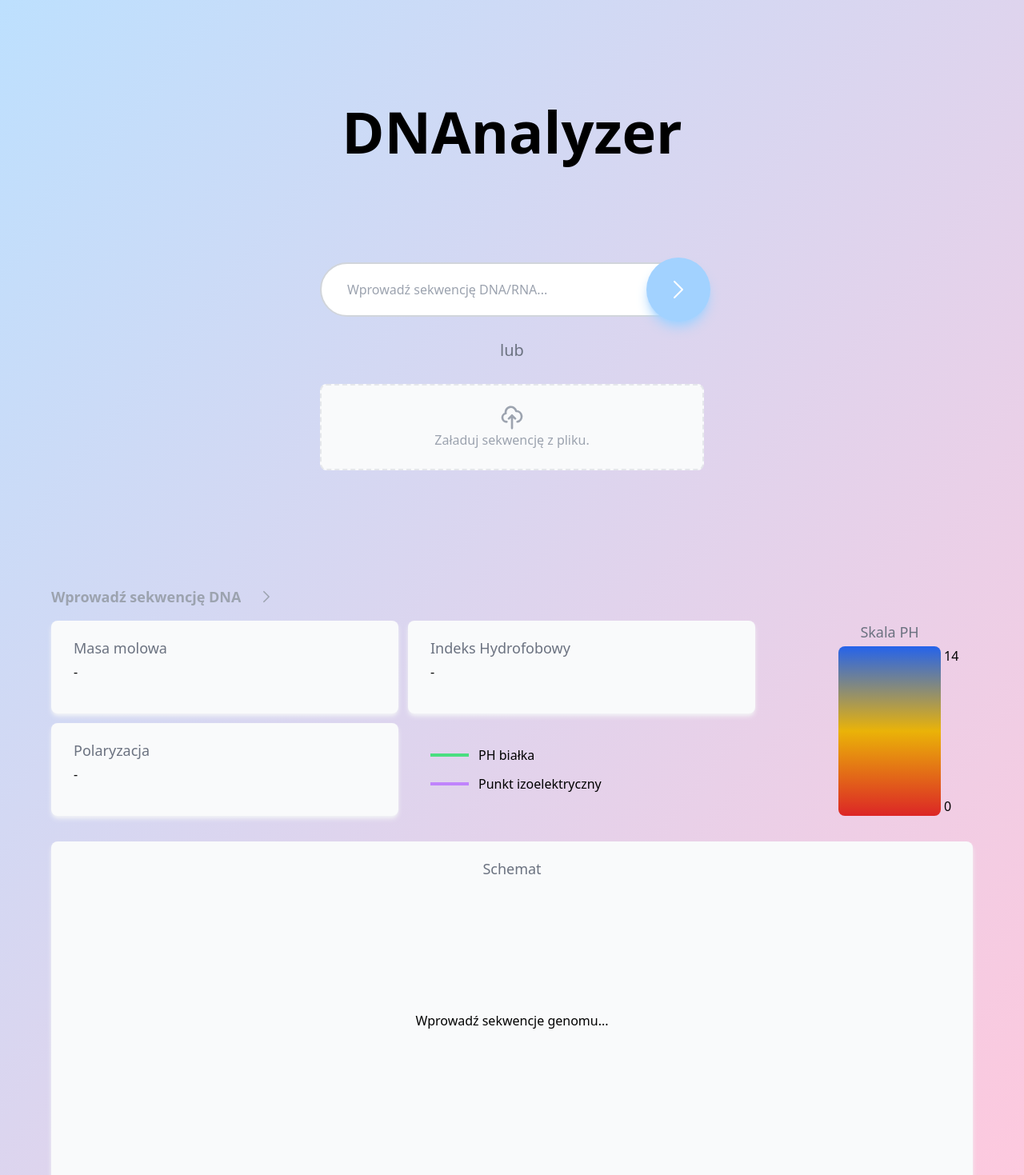
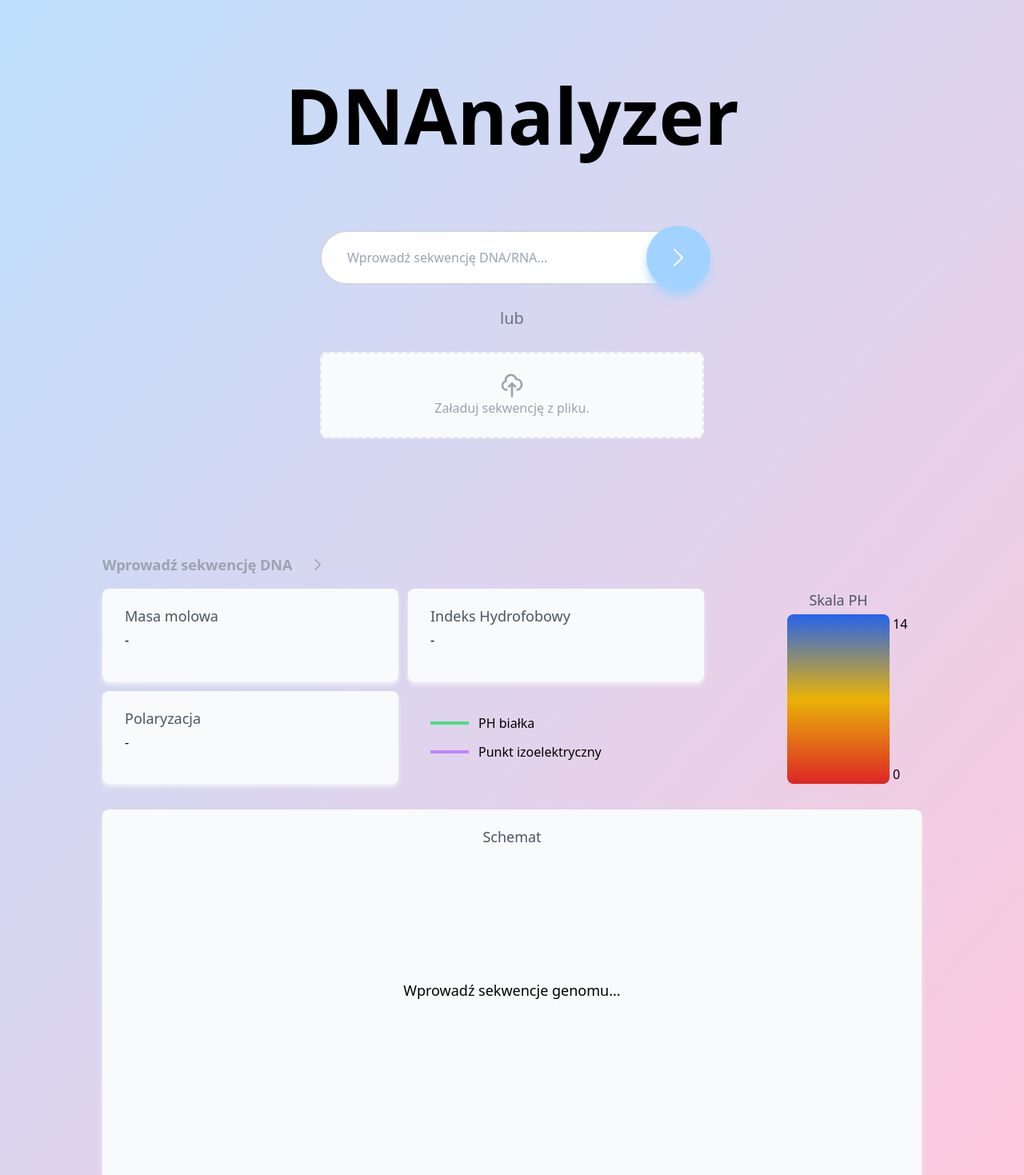
Before and after one commit to bog2n/science-cup, a Next.js app in the folder frontend/: page / in a window 1280 px wide. Shown: the top 1469 px of the page at 80% size. Built offline with nearby package versions, Linux system fonts and the light colour scheme.

Commit message:
Split code

```diff
--- a/frontend/components/Card.tsx
+++ b/frontend/components/Card.tsx
@@ -1,7 +1,9 @@
 import React from "react";
+// Types
+import { ReactNode } from "react";
 
 interface IProps {
-  children: React.ReactNode;
+  children: ReactNode;
 }
 
 export default function Card({ children }: IProps) {
--- a/frontend/components/DataCard.tsx
+++ b/frontend/components/DataCard.tsx
@@ -1,4 +1,3 @@
-import { spawn } from "child_process";
 import React from "react";
 
 // Components
@@ -11,17 +10,18 @@ interface IProps {
 }
 
 export default function DataCard({ title, data, unit }: IProps) {
-  // When protein is not selected.
+  //* When protein is not selected.
   if (data === undefined) {
     return (
       <Card>
-        <h2 className="text-gray-500 text-lg">{title}</h2>
+        <h2 className="">{title}</h2>
         <span>-</span>
       </Card>
     );
   }
 
-  // When protein is selected.
+  //* When protein is selected.
+  // Round data to 2 decimal places.
   const roundedData = Math.round(data * 100) / 100;
 
   // Add + or - prefix for polarization.
@@ -30,9 +30,9 @@ export default function DataCard({ title, data, unit }: IProps) {
 
   return (
     <Card>
-      <h2 className="text-gray-500 text-lg">{title}</h2>
+      <h2 className="">{title}</h2>
 
-      <span className="text-3xl text-black font-bold">{`${prefix}${roundedData}
+      <span className="data-text">{`${prefix}${roundedData}
           ${unit ? ` ${unit}` : ""}`}</span>
     </Card>
   );
--- a/frontend/components/FileInput.tsx
+++ b/frontend/components/FileInput.tsx
@@ -1,4 +1,5 @@
 import React from "react";
+// Icons
 import UploadIcon from "./Icons/UploadIcon";
 
 interface IProps {
--- a/frontend/components/Form.tsx
+++ b/frontend/components/Form.tsx
@@ -1,51 +1,46 @@
 import React, { ChangeEvent, FormEvent, useEffect } from "react";
+import { useState } from "react";
+// Icons
 import RightArrow from "./Icons/RightArrow";
-import UploadIcon from "./Icons/UploadIcon";
-import { useState } from "react";
+// Components
 import FileInput from "./FileInput";
+import TextInput from "./TextInput";
 
 export default function Form({ dataHandler }: any) {
+  // States
   const [genomeString, setGenomeString] = useState<string>("");
   const [genomeFile, setGenomeFile] = useState<any>(null);
   // Handlers
   function submitHandler(e: any) {
+    // Disable default behaviour.
     e.preventDefault();
+    // Send data to index.
     dataHandler(genomeString, genomeFile);
+    resetInputs();
   }
 
-  function uploadFileHandler(newFile: any) {
-    setGenomeFile(newFile);
-  }
+  //Effects
+  useEffect(() => {
+    if (genomeFile === null) return;
+    // Send data to index after file is uploaded.
+    dataHandler(genomeString, genomeFile);
+    resetInputs();
+  }, [genomeFile]);
+  // Functions
   function resetInputs() {
     setGenomeFile(null);
     setGenomeString("");
   }
-  useEffect(() => {
-    if (genomeFile === null) return;
-    dataHandler(genomeString, genomeFile);
-    resetInputs();
-  }, [genomeFile]);
-
   return (
     <form onSubmit={submitHandler} className="flex flex-col items-center gap-7">
       {/* Text input. */}
-      <div className="relative w-[30rem]">
-        <input
-          value={genomeString}
-          onChange={(e: any) => setGenomeString(e.target.value)}
-          type="text"
-          placeholder="Wprowadź sekwencję DNA/RNA..."
-          className="block w-full pl-8 pr-24 py-5 rounded-full  border-gray-300 border-2 "
-        />
-        {/* Arrow button. */}
-        <button className="flex justify-center items-center h-20 aspect-square  absolute -right-2 top-1/2 rounded-full text-white bg-[#A2D2FF] transform -translate-y-1/2 hover:scale-110 transition-transform shadow-lg shadow-[#A2D2FF]">
-          {/* Arrow icon */}
-          <RightArrow classes="w-8 h-8" />
-        </button>
-      </div>
+      <TextInput
+        value={genomeString}
+        handleChange={(newValue: string) => setGenomeString(newValue)}
+      />
       <span className="text-xl text-gray-500">lub</span>
       {/* File input. */}
-      <FileInput uploadFileHandler={uploadFileHandler} />
+      <FileInput uploadFileHandler={(newFile: any) => setGenomeFile(newFile)} />
     </form>
   );
 }
--- a/frontend/components/PHChart.tsx
+++ b/frontend/components/PHChart.tsx
@@ -12,6 +12,7 @@ export default function PHChart({ ph, index }: IProps) {
   let indexPosition = 0;
   let offset = 0;
 
+  // When ph and index are present.
   if (ph) {
     roundedPh = Math.round(ph * 100) / 100;
     phPosition = (ph / 14) * 100; // in percentage
@@ -21,7 +22,7 @@ export default function PHChart({ ph, index }: IProps) {
     indexPosition = (index / 14) * 100; // in percentage
   }
 
-  // Add offset if values are too close.
+  // Add offset (position) to each value if values are too close.
   if (Math.abs(roundedPh - roundedIndex) < 1.5) {
     // Check which one is higher.
     if (roundedPh > roundedIndex) {
@@ -37,7 +38,7 @@ export default function PHChart({ ph, index }: IProps) {
     // Chart
     <div className="flex flex-col h-full justify-center gap-1 mx-10">
       {/* Heading */}
-      <h2 className="text-gray-500 text-lg text-center">Skala PH</h2>
+      <h2 className="text-center">Skala PH</h2>
 
       {/* Scale & numbers wrapper */}
       <div className="relative w-full h-full">
--- a/frontend/components/SchemaCard.tsx
+++ b/frontend/components/SchemaCard.tsx
@@ -1,18 +1,22 @@
 import React from "react";
-import handler from "@/pages/api/data";
 
 // Components
 import Card from "./Card";
-import Image from "next/image";
 
-export default function SchemaCard({protein}:any) {
+export default function SchemaCard({ protein }: any) {
   return (
     <Card>
       {/* Heading */}
-      <h2 className="text-gray-500 text-lg text-center">Schemat</h2>
+      <h2 className="text-center">Schemat</h2>
       <div className="h-96 overflow-x-scroll overflow-y-hidden text-center justify-center">
-        {protein && <img className="max-w-max" alt="Schemat białka" src={protein} />}
-        {!protein && <span className="relative top-40 text-hg">Wprowadź sekwencje genomu...</span>}
+        {protein && (
+          <img className="max-w-max" alt="Schemat białka" src={protein} />
+        )}
+        {!protein && (
+          <span className="relative top-40 text-lg">
+            Wprowadź sekwencje genomu...
+          </span>
+        )}
       </div>
     </Card>
   );
--- /dev/null
+++ b/frontend/components/TextInput.tsx
@@ -0,0 +1,27 @@
+import React from "react";
+// Icons
+import RightArrow from "./Icons/RightArrow";
+
+interface IProps {
+  value: string;
+  handleChange: any;
+}
+
+export default function TextInput({ value, handleChange }: IProps) {
+  return (
+    <div className="relative w-[30rem]">
+      <input
+        value={value}
+        onChange={(e: any) => handleChange(e.target.value)}
+        type="text"
+        placeholder="Wprowadź sekwencję DNA/RNA..."
+        className="block w-full pl-8 pr-24 py-5 rounded-full border-gray-300 border-2 "
+      />
+      {/* Arrow button. */}
+      <button className="flex justify-center items-center h-20 aspect-square  absolute -right-2 top-1/2 rounded-full text-white bg-[#A2D2FF] transform -translate-y-1/2 hover:scale-110 transition-transform shadow-lg shadow-[#A2D2FF]">
+        {/* Arrow icon */}
+        <RightArrow classes="w-8 h-8" />
+      </button>
+    </div>
+  );
+}
--- a/frontend/pages/index.tsx
+++ b/frontend/pages/index.tsx
@@ -77,12 +77,10 @@ export default function Home() {
   }
 
   return (
-    <main className="max-w-7xl mx-auto px-16">
+    <main className="max-w-6xl mx-auto px-16">
       {/* Main header. */}
-      <header className="py-32">
-        <h1 className="text-center max-w-3xl mx-auto">
-          DNAnalyzer
-        </h1>
+      <header className="py-24">
+        <h1 className="text-center max-w-3xl mx-auto">DNAnalyzer</h1>
       </header>
       {/* Insert data to calculate. */}
       <section className="flex justify-center items-center mb-36">
--- a/frontend/styles/globals.css
+++ b/frontend/styles/globals.css
@@ -4,6 +4,12 @@
 
 @layer base {
   h1 {
-    @apply text-7xl font-bold;
+    @apply text-8xl font-bold;
+  }
+  h2 {
+    @apply text-lg font-normal text-gray-600;
+  }
+  .data-text {
+    @apply text-3xl font-bold text-gray-900;
   }
 }
```
